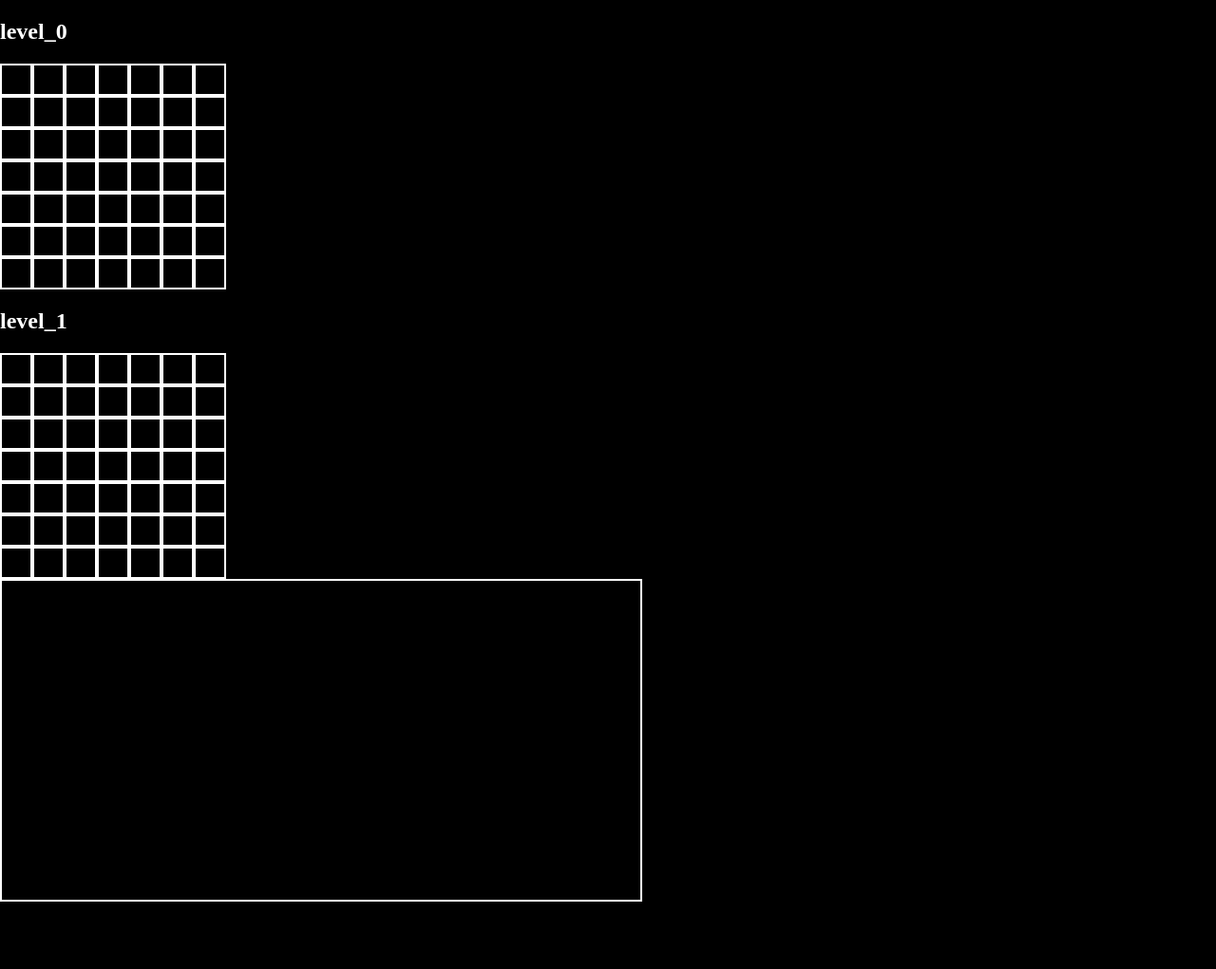
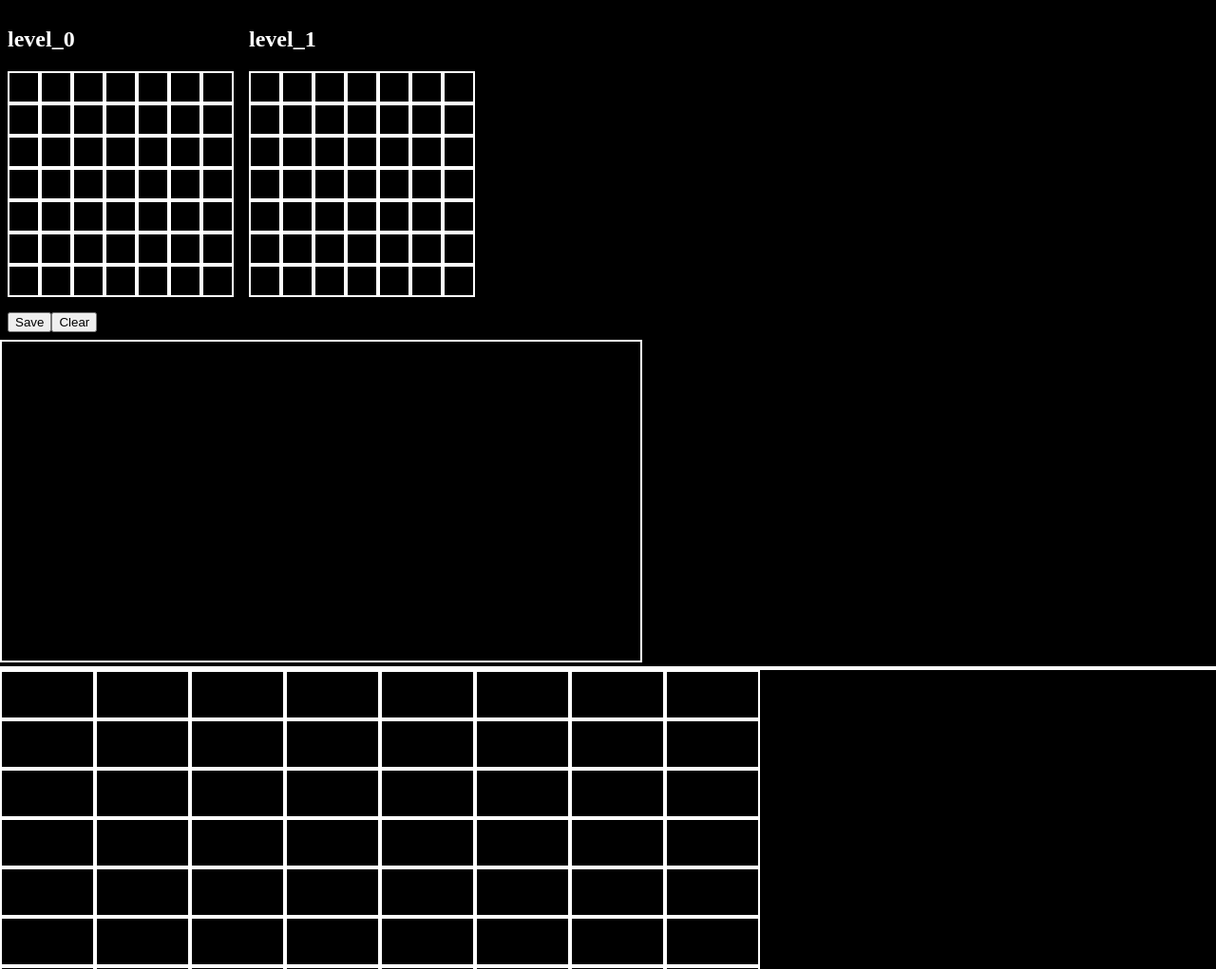
Before and after one commit to erykdziedzic/chimera, a website built with webpack: page index.html in a window 1280 px wide. Shown: the top 1021 px of the page at 95% size. Before the commit the page ends 954 px from the top, so only its background shows below. Built offline with nearby package versions, Linux system fonts and the light colour scheme.

Commit message:
Map creator

```diff
--- a/src/LevelEditor.ts
+++ b/src/LevelEditor.ts
@@ -10,21 +10,64 @@ export default class LevelEditor {
   level: boolean[][][]
   filling: boolean
 
+  saved: {
+    img: string
+    level: boolean[][][]
+  }[]
+
+  map: {
+    img: string
+    level: boolean[][][]
+  }[][]
+
   async load(): Promise<void> {
-    const level0 = Array(MAP_SIZE)
-      .fill(false)
-      .map(() => Array(MAP_SIZE).fill(false))
-    const level1 = Array(MAP_SIZE)
-      .fill(false)
-      .map(() => Array(MAP_SIZE).fill(false))
-    this.level = [level0, level1]
+    const emptyMap = () =>
+      Array(MAP_SIZE)
+        .fill(false)
+        .map(() => Array(MAP_SIZE).fill(false))
+
+    this.level = [emptyMap(), emptyMap()]
+    this.saved = []
 
     this.images = await loadImages()
     const table1 = this.createTable('level_0')
     const table2 = this.createTable('level_1', 1)
+    const levelEditors = document.createElement('div')
+    levelEditors.id = 'levelEditors'
 
-    document.body.append(table1)
-    document.body.append(table2)
+    levelEditors.append(table1)
+    levelEditors.append(table2)
+    document.body.append(levelEditors)
+
+    const levelActions = document.createElement('div')
+    levelActions.id = 'levelActions'
+
+    const saveButton = document.createElement('button')
+    saveButton.textContent = 'Save'
+
+    const saved = document.createElement('div')
+    saved.id = 'saved'
+
+    saveButton.onclick = () => {
+      this.saved.push({
+        img: this.element.toDataURL(),
+        level: this.level,
+      })
+      this.renderSaved(saved)
+    }
+    levelActions.append(saveButton)
+
+    const clear = document.createElement('button')
+    clear.textContent = 'Clear'
+    clear.onclick = () => {
+      this.clear()
+      this.level = [emptyMap(), emptyMap()]
+      this.createTable('level_0')
+      this.createTable('level_1', 1)
+    }
+
+    levelActions.append(clear)
+    document.body.append(levelActions)
 
     this.element = document.createElement('canvas')
     this.element.className = 'field'
@@ -34,12 +77,90 @@ export default class LevelEditor {
     this.ctx.fillStyle = '#000'
     this.ctx.imageSmoothingEnabled = false
 
+    const getEmptyMapLevel = () => ({
+      img: '',
+      level: [emptyMap(), emptyMap()],
+    })
+
+    const map = Array(8)
+      .fill(0)
+      .map(() => Array(8).fill(getEmptyMapLevel()))
+
+    const mapEl = document.createElement('div')
+    mapEl.id = 'map'
+
+    function renderMap(mapEl: HTMLDivElement): HTMLElement {
+      map.forEach((row) => {
+        const rowEl = document.createElement('div')
+        rowEl.className = 'row'
+        row.forEach(({ img }) => {
+          const cellEl = document.createElement('div')
+          cellEl.className = 'preview'
+          cellEl.onclick = () => toggleSelect(cellEl)
+          let preview
+          if (img) {
+            preview = document.createElement('img')
+            preview.src = img
+          } else {
+            preview = document.createElement('div')
+          }
+          preview.style.width = `${config.preview.width}px`
+          preview.style.height = `${config.preview.height}px`
+
+          cellEl.append(preview)
+          rowEl.append(cellEl)
+        })
+
+        mapEl.append(rowEl)
+      })
+      return mapEl
+    }
+
+    function toggleSelect(prev: HTMLElement) {
+      let wasSelected = false
+      if (prev.classList.contains('selected')) wasSelected = true
+      const last = document.querySelectorAll('.preview.selected')
+      last.forEach((preview) => preview.classList.remove('selected'))
+      if (wasSelected) prev.classList.remove('selected')
+      else prev.classList.add('selected')
+    }
+
     document.body.append(this.element)
+    document.body.append(saved)
+
+    document.body.append(renderMap(mapEl))
   }
 
-  clear(): void {
-    this.ctx.clearRect(0, 0, this.element.width, this.element.height)
-    this.ctx.fillRect(0, 0, this.element.width, this.element.height)
+  private renderSaved(saved: HTMLDivElement) {
+    while (saved.hasChildNodes()) {
+      saved.removeChild(saved.lastChild)
+    }
+    this.saved.forEach(({ img }, index) => {
+      const lvl = document.createElement('div')
+      const del = document.createElement('button')
+      del.textContent = 'X'
+      del.onclick = () => {
+        this.saved.splice(index, 1)
+        this.renderSaved(saved)
+      }
+      lvl.append(del)
+
+      const load = document.createElement('button')
+      load.textContent = 'load'
+      load.onclick = () => {} // TODO Load level
+      lvl.append(load)
+
+      const preview = document.createElement('img')
+      preview.src = img
+      preview.style.width = '100px'
+      lvl.append(preview)
+      saved.append(lvl)
+    })
+  }
+
+  clear(ctx = this.ctx): void {
+    ctx.clearRect(0, 0, this.element.width, this.element.height)
+    ctx.fillRect(0, 0, this.element.width, this.element.height)
   }
 
   draw(): void {
@@ -73,15 +194,22 @@ export default class LevelEditor {
     )
   }
 
-  createTable(id: string, level = 0) {
-    const table1Label = document.createElement('h2')
-    table1Label.textContent = id
+  createTable(id: string, level = 0): HTMLElement {
+    const tableLabel = document.createElement('h2')
+    tableLabel.textContent = id
 
-    const table = document.createElement('div')
-    table.id = id
-    table.className = 'level'
+    let table = document.getElementById(id)
+    if (!table) {
+      table = document.createElement('div')
+      table.id = id
+      table.className = 'level'
+    } else {
+      while (table.hasChildNodes()) {
+        table.removeChild(table.lastChild)
+      }
+    }
 
-    table.append(table1Label)
+    table.append(tableLabel)
     table.onmouseleave = () => {
       this.filling = false
     }
--- a/src/config.ts
+++ b/src/config.ts
@@ -13,7 +13,14 @@ const screen = {
   height: (7 * block.height) / 2,
 }
 
+const PREVIEW_SCALE = 7
+const preview = {
+  width: screen.width / PREVIEW_SCALE,
+  height: screen.height / PREVIEW_SCALE,
+}
+
 const config = {
+  preview,
   screen,
   block,
   player,
--- a/src/style.scss
+++ b/src/style.scss
@@ -31,6 +31,7 @@ body {
   display: flex;
   flex-direction: column;
   user-select: none;
+  margin: 8px;
 }
 
 .row {
@@ -54,3 +55,31 @@ body {
 .field {
   border: 2px solid white;
 }
+
+#saved {
+  border: 2px solid white;
+  display: flex;
+}
+
+#levelEditors {
+  display: flex;
+}
+
+#levelActions {
+  display: flex;
+  margin: 8px;
+}
+
+.preview {
+  border: 2px solid white;
+  &:hover {
+    border: 2px solid yellow;
+  }
+
+  &.selected {
+    border: 2px solid red;
+    &:hover {
+      border: 2px solid violet;
+    }
+  }
+}
```
